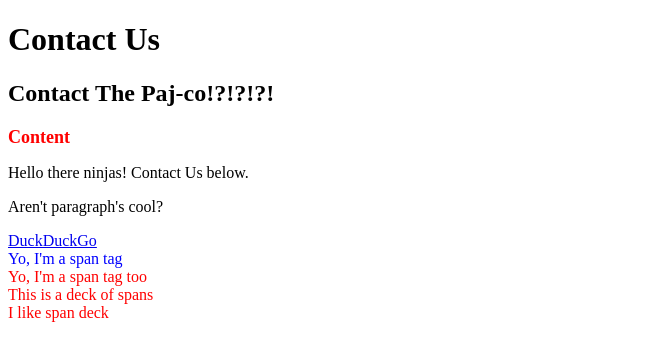
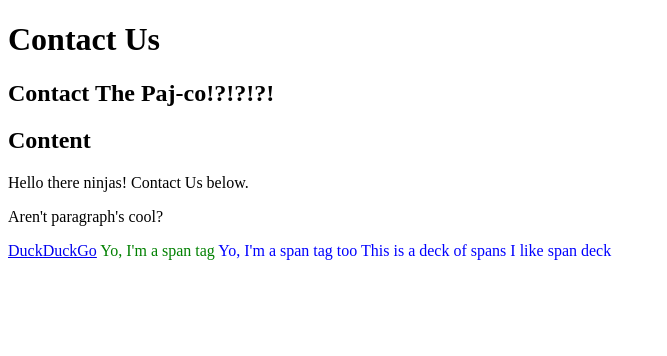
Before and after one commit to paj-co/CSS-Tutorials-For-Beginners, a plain HTML site: page contact.html in a window 1280 px wide. Shown: the whole page, without its empty margins (0-667 px from the left). Drawn offline with Linux system fonts and the light colour scheme.

Commit message:
CSS Tutorial For Beginners 10 - CSS Conflicts & the Cascade

```diff
--- a/contact.html
+++ b/contact.html
@@ -4,6 +4,12 @@
     <head>
         <title>CSS For Beginners</title>
         <link href="css/syntax.css" type="text/css" rel="stylesheet">
+
+        <style>
+            span{
+                color: purple;
+            }
+        </style>
     </head>
 
     <body>
@@ -20,7 +26,7 @@
 
         <a href="https://duckduckgo.com">DuckDuckGo</a>
 
-        <span>Yo, I'm a span tag</span>
+        <span style="color: green;">Yo, I'm a span tag</span>
 
         <span class="deck">Yo, I'm a span tag too</span>
         <span class="deck">This is a deck of spans</span>
--- a/css/syntax.css
+++ b/css/syntax.css
@@ -1,19 +1,8 @@
-/* TARGETING ELEMENTS / TAGS */
-/* class or id's css overwrites tag css style */
-h2{
-    font-size:  24px;
+/* If there are 2 the same rules, the bottom one wins */
+/*If there is more specific rule, that one wins*/
+body span {
+    color: blue;
 }
-
-#content-header{
-    font-size: 18px;
+span {
     color: red;
 }
-
-span{
-    display: block;
-    color: blue;
-}
-
-.deck{
-    color:red;
-}
```
Also changed, not shown: 1 other file.
